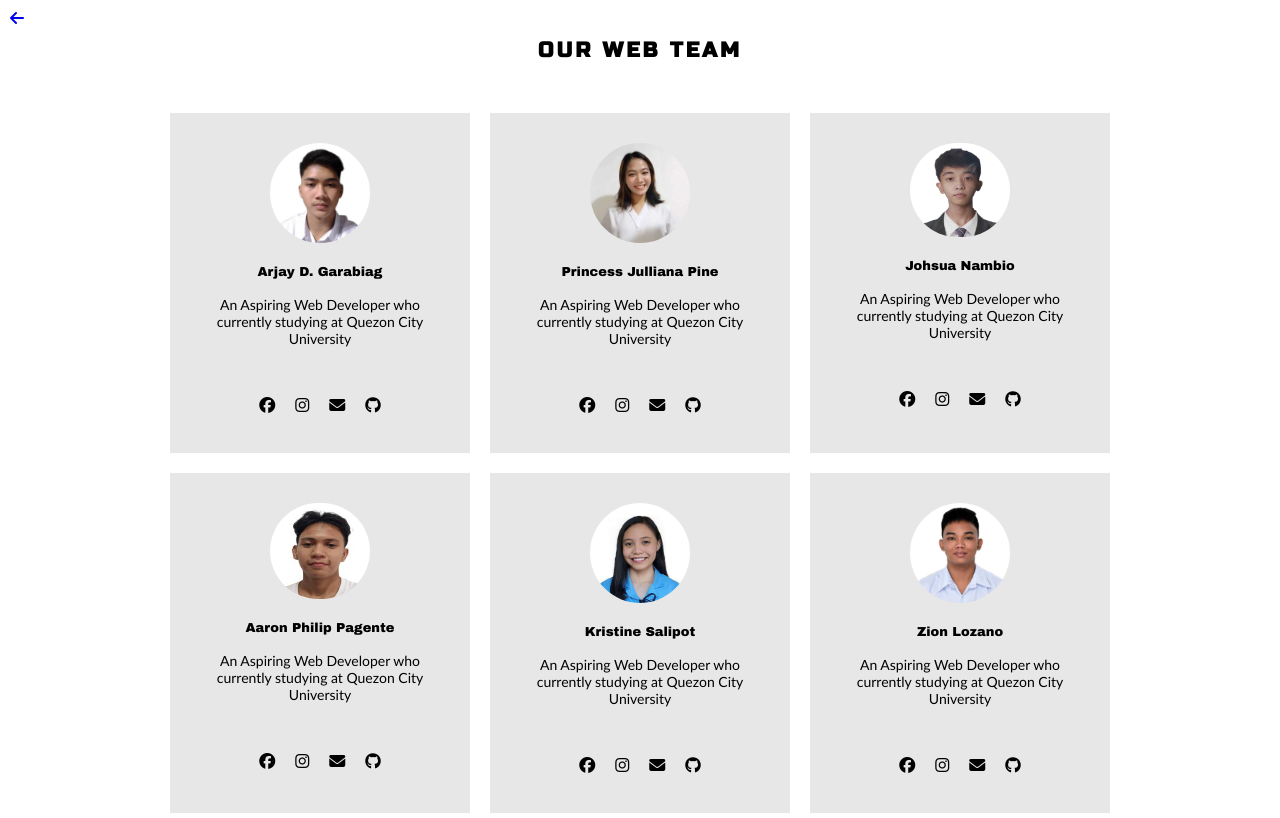
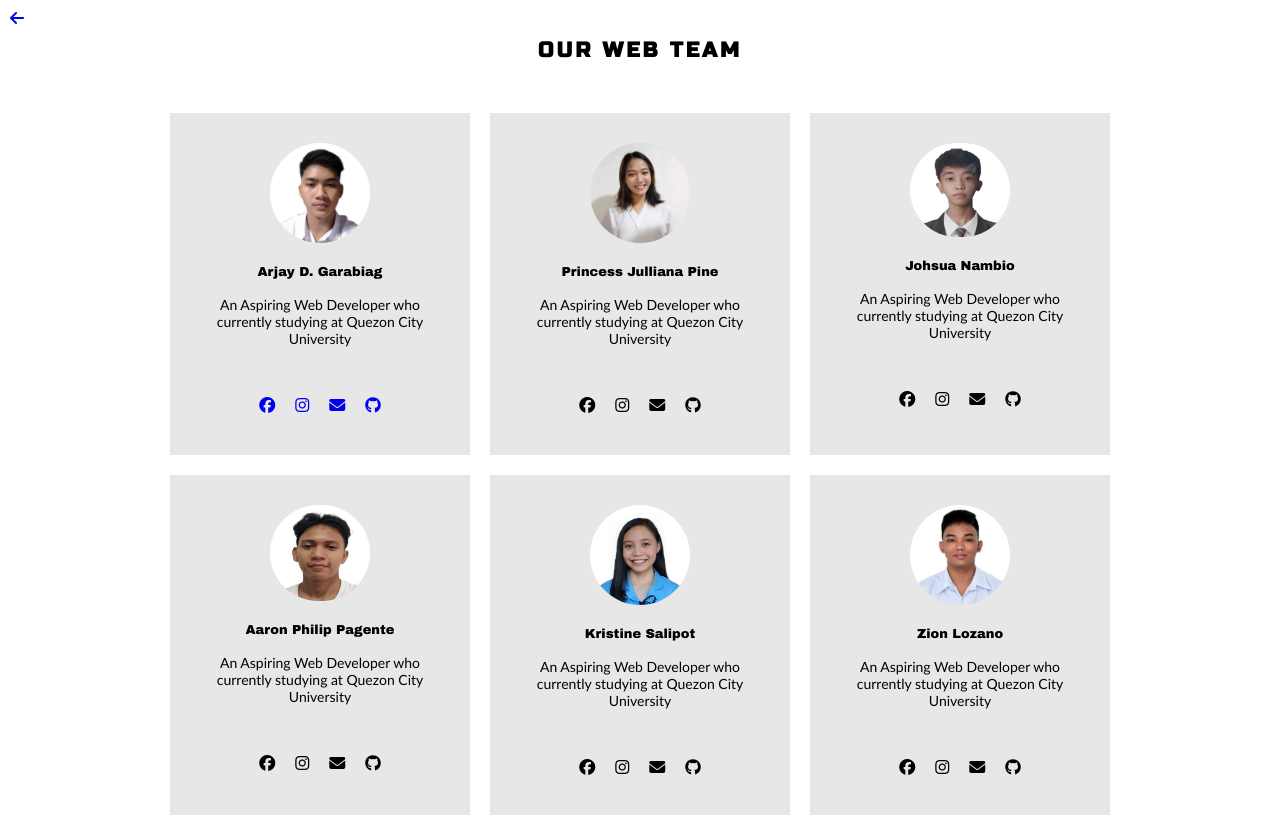
Before and after one commit to Gbgarj/Lakbay-group6, a plain HTML site: page contact.html in a window 1280 px wide. Shown: the top 818 px of the page. Drawn offline with nearby package versions, Linux system fonts and the light colour scheme.

Commit message:
Update contact.html

```diff
--- a/contact.html
+++ b/contact.html
@@ -32,10 +32,10 @@
             </p>
 
             <div class="info">
-               <i class="fa-brands fa-facebook"></i>
-               <i class="fa-brands fa-instagram"></i>
-               <i class="fa-solid fa-envelope"></i>
-               <i class="fa-brands fa-github"></i>
+               <a href="https://www.facebook.com/arjay.garabiag"><i class="fa-brands fa-facebook"></i></a>
+               <a href="https://www.instagram.com/arjaygrbg/?igshid=MzMyNGUyNmU2YQ%3D%3D&fbclid=IwAR0ZaTiA4iNVqkqvZImweNhNodgfz3NlUqctUk-9ERiCc6MRunUj4FTpyqM"><i class="fa-brands fa-instagram"></i></a>
+               <a href="https://mail.google.com/mail/u/0/#inbox?compose=new"><i class="fa-solid fa-envelope"></i></a>
+               <a href="https://github.com/Gbgarj"><i class="fa-brands fa-github"></i></a>
             </div>
         </div>
 
```
